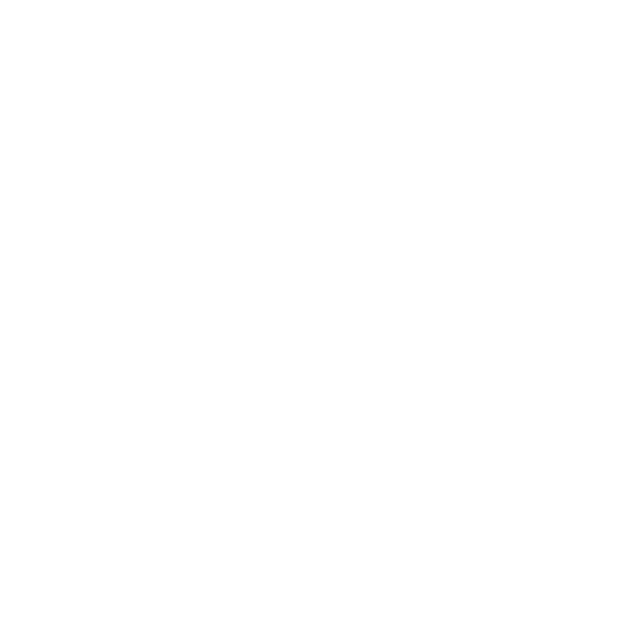
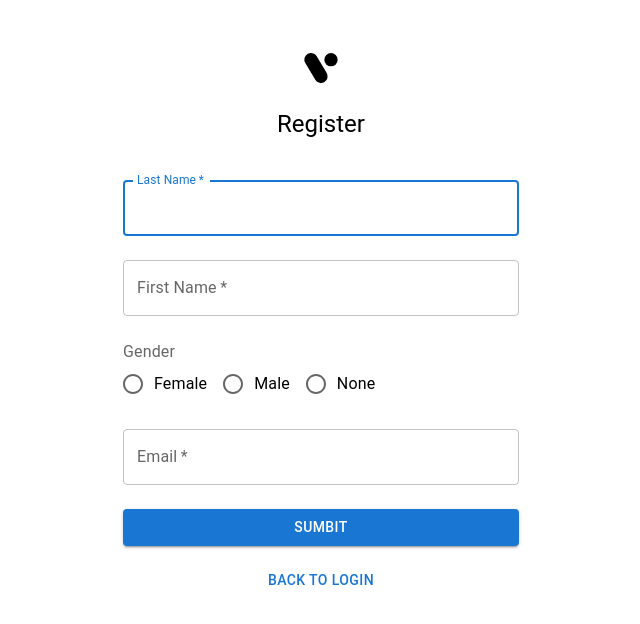
Before and after one commit to davidalexandru1370/hermes-hackathon, a React (Create React App) app in the folder frontend/frontend/: page /register in a window 1280 px wide. Before the commit this address had no page. Shown: the top 624 px of the page, without its empty margins (319-959 px from the left). Built offline with nearby package versions, Linux system fonts and the light colour scheme.

Commit message:
register page (#17)

```diff
--- a/frontend/frontend/src/App.tsx
+++ b/frontend/frontend/src/App.tsx
@@ -1,7 +1,7 @@
 import Box from "@mui/material/Box";
 import Button from "@mui/material/Button";
 import Grid from "@mui/material/Grid";
-import Link from "@mui/material/Link";
+//import Link from "@mui/material/Link";
 import Paper from "@mui/material/Paper";
 import TextField from "@mui/material/TextField";
 import Typography from "@mui/material/Typography";
@@ -11,12 +11,14 @@
 import "./App.css";
 import { Routes, Route } from "react-router-dom";
 import { DashboardPage } from "./pages/DashboardPage/DashboardPage";
+import  RegisterPage  from "./pages/RegisterPage/RegisterPage";
 // import { LoginPage } from "../src/pages/LoginPage/LoginPage";
 
 function App() {
   return (
     <Routes>
       <Route path="/dashboard" element = {<DashboardPage/>}></Route>
+      <Route path="/register" element = {<RegisterPage/>}></Route>
       <Route
         path="/"
         element={
@@ -96,15 +98,16 @@
             >
               {("Sign in")}
             </Button>
-            {/* <Button style ={{backgroundColor: "lightblue"}}
+            <Button style ={{backgroundColor: "lightblue"}}
               component={RouterLink}
-              to={`/${process.env.PUBLIC_URL}/register`}
+              //to={`/${process.env.PUBLIC_URL}/register`}
+              to={`/register`}
               color="primary"
               fullWidth
               sx={{ mt: 2 }}
             >
-              {("Register")}
-            </Button> */}
+              {("Don't have an account? Sign up")}
+            </Button>
           </Box>
         </BoxedLayout>
       </Grid>
--- /dev/null
+++ b/frontend/frontend/src/pages/RegisterPage/RegisterPage.tsx
@@ -0,0 +1,167 @@
+import Box from "@mui/material/Box";
+import Button from "@mui/material/Button";
+import FormControl from "@mui/material/FormControl";
+import FormControlLabel from "@mui/material/FormControlLabel";
+import FormLabel from "@mui/material/FormLabel";
+import Radio from "@mui/material/Radio";
+import RadioGroup from "@mui/material/RadioGroup";
+import TextField from "@mui/material/TextField";
+import Typography from "@mui/material/Typography";
+//import LoadingButton from "@material-ui/lab/LoadingButton";
+//import { useFormik } from "formik";
+//import { useTranslation } from "react-i18next";
+import { Link, useNavigate } from "react-router-dom";
+//import * as Yup from "yup";
+import BoxedLayout from "../../core/components/BoxedLayout";
+//import { useSnackbar } from "../../core/contexts/SnackbarProvider";
+//import { useRegister } from "../hooks/useRegister";
+//import { UserInfo } from "../types/userInfo";
+
+const genders = [
+  { label: "Female", value: "F" },
+  { label: "Male", value: "M" },
+  { label: "None", value: "NC" },
+];
+
+const Register = () => {
+  //const navigate = useNavigate();
+  //const snackbar = useSnackbar();
+  //const { t } = useTranslation();
+
+  //const { isRegistering, register } = useRegister();
+
+  // const formik = useFormik({
+  //   initialValues: {
+  //     email: "",
+  //     firstName: "",
+  //     gender: "F",
+  //     lastName: "",
+  //   },
+  //   validationSchema: Yup.object({
+  //     email: Yup.string()
+  //       .email("Invalid email address")
+  //       .required(t("common.validations.required")),
+  //     firstName: Yup.string()
+  //       .max(20, t("common.validations.max", { size: 20 }))
+  //       .required(t("common.validations.required")),
+  //     lastName: Yup.string()
+  //       .max(30, t("common.validations.max", { size: 30 }))
+  //       .required(t("common.validations.required")),
+  //   }),
+  //   onSubmit: (values) => handleRegister(values),
+  // });
+
+  // const handleRegister = async (values: Partial<UserInfo>) => {
+  //   register(values as UserInfo)
+  //     .then(() => {
+  //       snackbar.success(t("auth.register.notifications.success"));
+  //       navigate(`/${process.env.PUBLIC_URL}/login`);
+  //     })
+  //     .catch(() => {
+  //       snackbar.error(t("common.errors.unexpected.subTitle"));
+  //     });
+  // };
+
+  return (
+    <BoxedLayout>
+      <Typography component="h1" variant="h5">
+        {"Register"}
+      </Typography>
+      <Box
+        component="form"
+        marginTop={3}
+        noValidate
+        //onSubmit={formik.handleSubmit}
+      >
+        <TextField
+          margin="normal"
+          required
+          fullWidth
+          id="lastName"
+          label={"Last Name"}
+          name="lastName"
+          autoComplete="family-name"
+          autoFocus
+          //disabled={isRegistering}
+          // value={formik.values.lastName}
+          // onChange={formik.handleChange}
+          // error={formik.touched.lastName && Boolean(formik.errors.lastName)}
+          // helperText={formik.touched.lastName && formik.errors.lastName}
+        />
+        <TextField
+          margin="normal"
+          required
+          fullWidth
+          id="firstName"
+          label={"First Name"}
+          name="firstName"
+          autoComplete="given-name"
+          //disabled={isRegistering}
+          // value={formik.values.firstName}
+          // onChange={formik.handleChange}
+          // error={formik.touched.firstName && Boolean(formik.errors.firstName)}
+          // helperText={formik.touched.firstName && formik.errors.firstName}
+        />
+        <FormControl component="fieldset" margin="normal">
+          <FormLabel component="legend">
+            {"Gender"}
+          </FormLabel>
+          <RadioGroup
+            row
+            aria-label="gender"
+            name="gender"
+            // value={formik.values.gender}
+            // onChange={formik.handleChange}
+          >
+            {genders.map((gender) => (
+              <FormControlLabel
+                control={<Radio />}
+                key={gender.value}
+                //disabled={isRegistering}
+                label={gender.label}
+                value={gender.value}
+              />
+            ))}
+          </RadioGroup>
+        </FormControl>
+        <TextField
+          margin="normal"
+          required
+          fullWidth
+          id="email"
+          label={"Email"}
+          name="email"
+          autoComplete="email"
+          //disabled={isRegistering}
+          // value={formik.values.email}
+          // onChange={formik.handleChange}
+          // error={formik.touched.email && Boolean(formik.errors.email)}
+          // helperText={formik.touched.email && formik.errors.email}
+        />
+        <Button
+          type="submit"
+          fullWidth
+          variant="contained"
+          color="primary"
+          // disabled={isRegistering}
+          // loading={isRegistering}
+          sx={{ mt: 2 }}
+        >
+          {"Sumbit"}
+        </Button>
+        <Button
+          component={Link}
+          to={`/`}
+          //to={`/${process.env.PUBLIC_URL}/login`}
+          color="primary"
+          fullWidth
+          sx={{ mt: 2 }}
+        >
+          {"Back to login"}
+        </Button>
+      </Box>
+    </BoxedLayout>
+  );
+};
+
+export default Register;
```
Also changed, not shown: frontend/frontend/src/pages/RegisterPage/RegisterPage.css (added).
